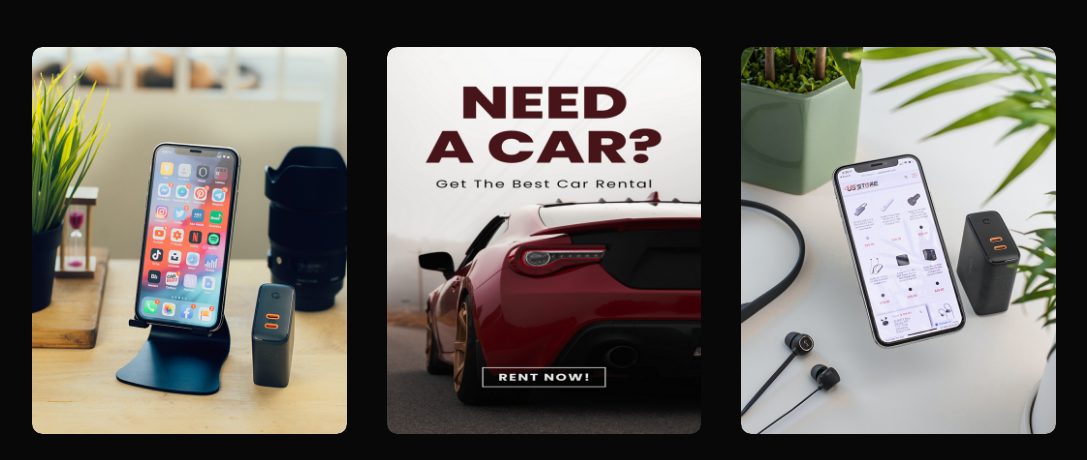
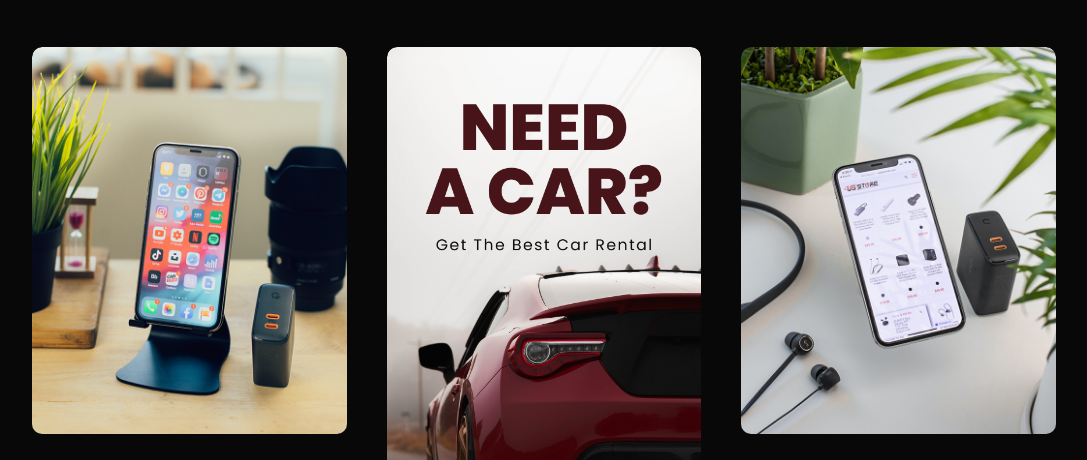
Before and after one commit to MervinValanM/Personal-Portfolio, a plain HTML site: page index.html in a window 1280 px wide. Shown: the part 1842-2302 px from the top of the page, without its empty margins (96-1183 px from the left). Drawn offline with Linux system fonts and the light colour scheme.

Commit message:
Update index.html

```diff
--- a/index.html
+++ b/index.html
@@ -103,7 +103,7 @@
          </div>
          </div>
           <div class="work">
-            <img src="pic/work4.png">
+            <img src="pic/work5.png">
             <div class="layer">
                <h3>Car Rental System</h3>
                <p>Car Rental System project is a Java-based application provides a comprehensive solution for managing car rentals, customer management, rental processing, car availability tracking.</p>
```
